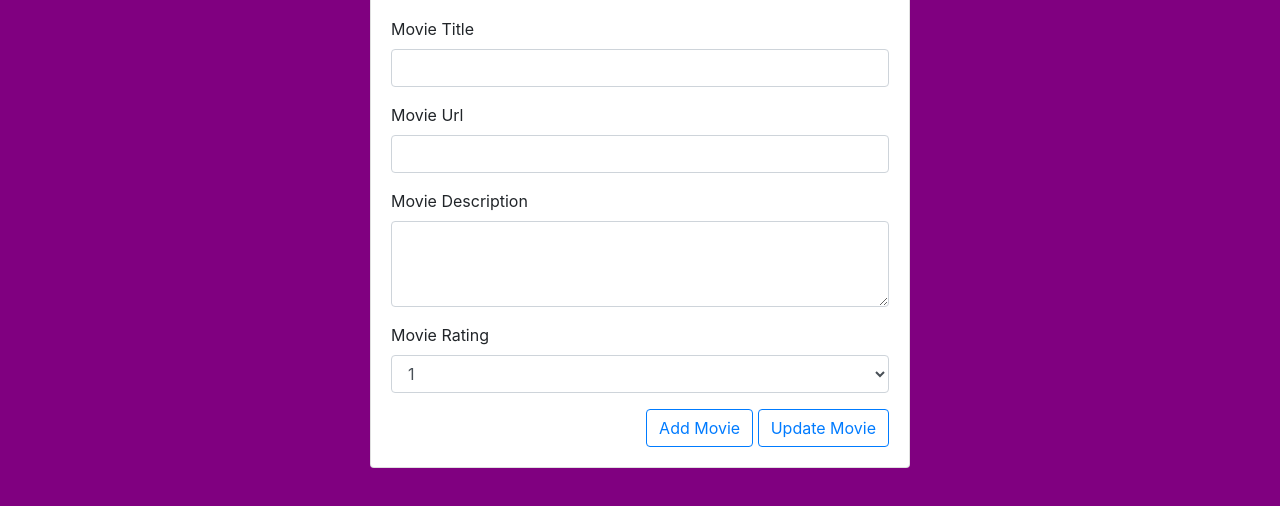
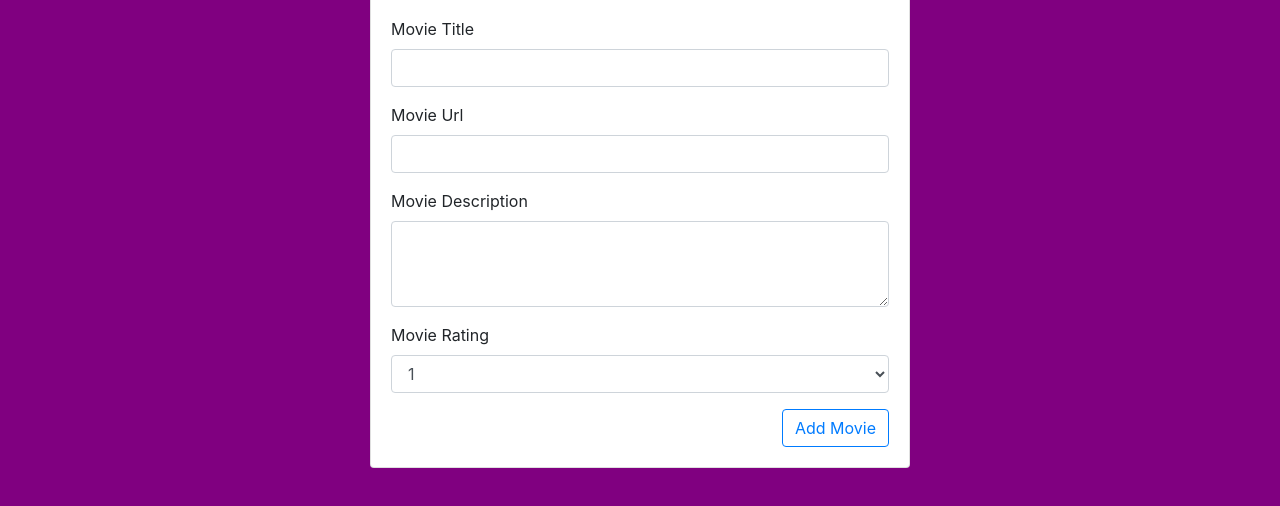
Before and after one commit to nivesonawane/mock-3, a plain HTML site: page index.html in a window 1280 px wide. Shown: the part 160-666 px from the top of the page. Drawn offline with nearby package versions, Linux system fonts and the light colour scheme; some packages are replaced by stand-ins of ours; no server answers; a script that the page names is missing.

Commit message:
some changes

```diff
--- a/index.html
+++ b/index.html
@@ -55,7 +55,7 @@
                              </div>
                              <div class="text-right">
                                 <button class="btn btn-outline-primary" type="submit" id="submitBtn">Add Movie</button>
-                                <button class="btn btn-outline-primary" type="button" id="updateBtn">Update Movie</button>
+                                <button class="btn btn-outline-primary d-none" type="button" id="updateBtn">Update Movie</button>
                              </div>
                             </div>
                         </div>
```
